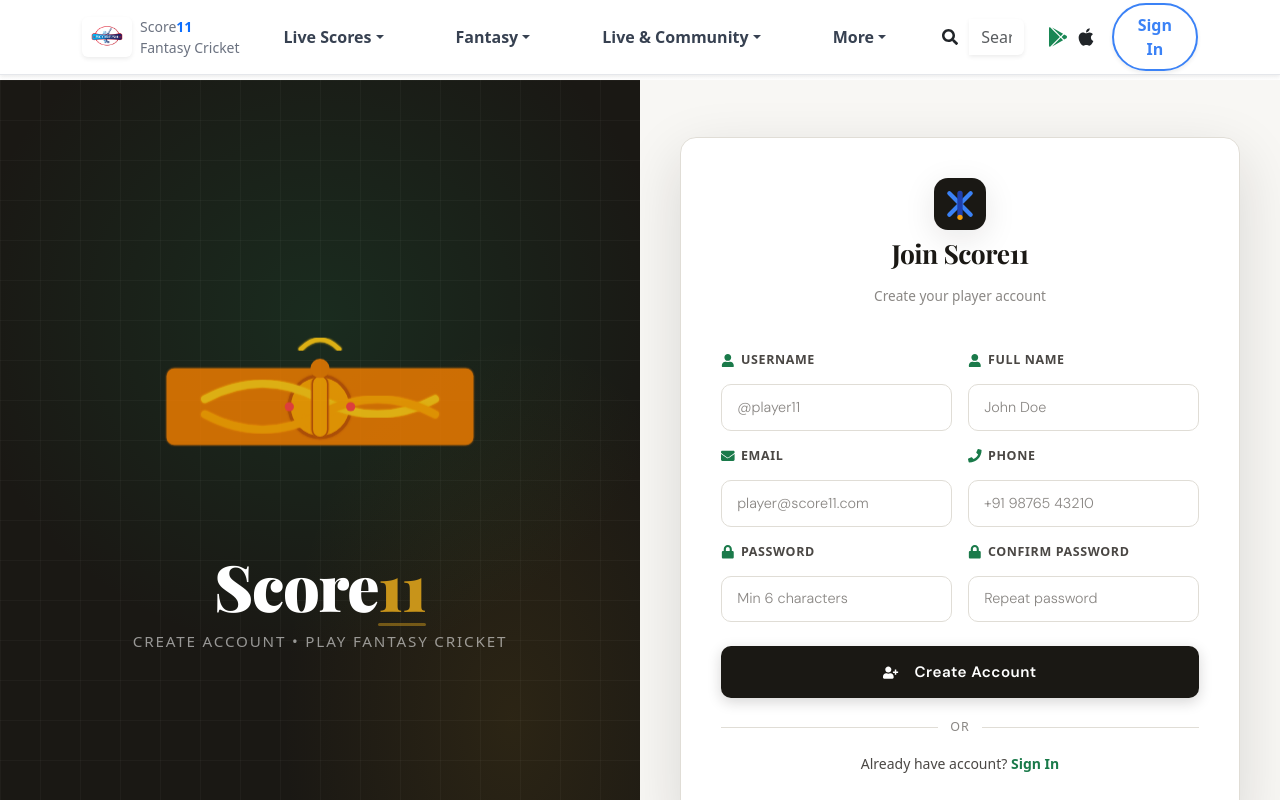
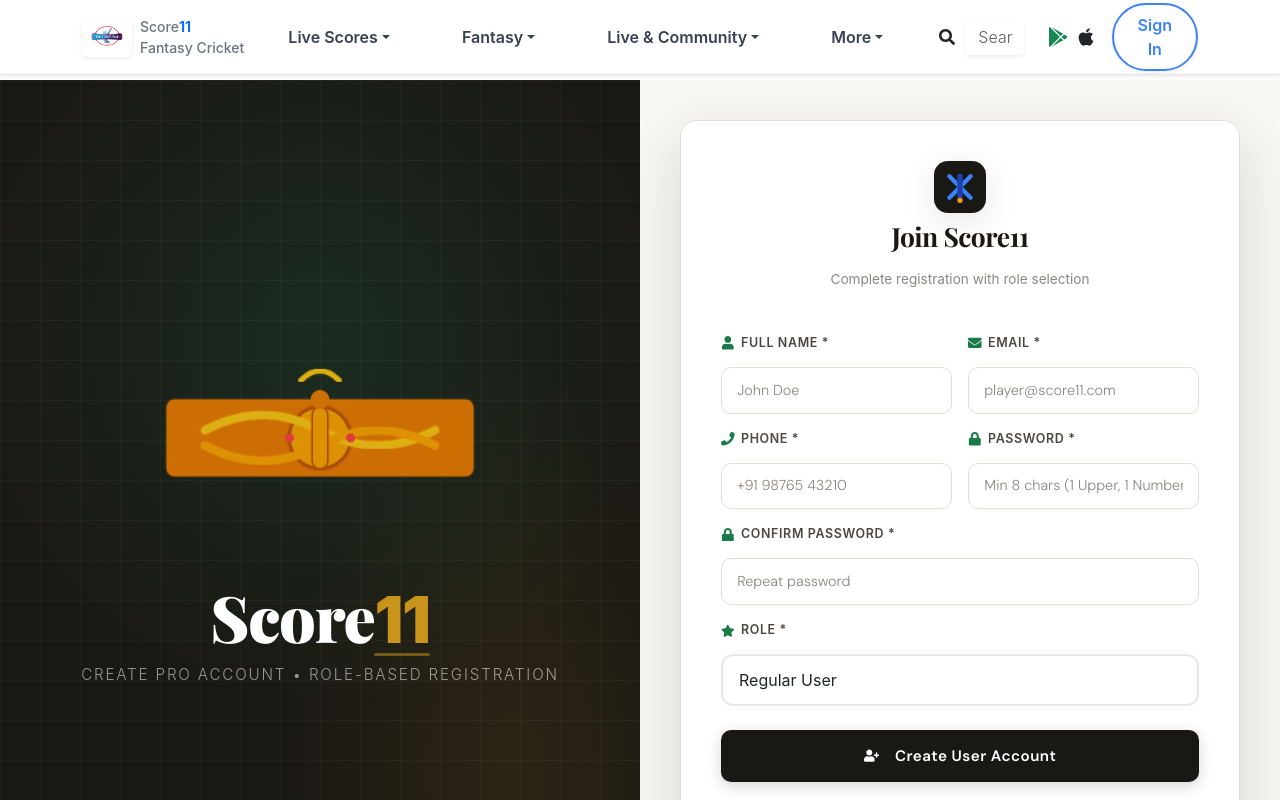
Before and after one commit to kumarmanish9/Score-11-User, a React (Vite) app: page /register in a window 1280 px wide. Shown: the top 800 px of the page. Built offline with nearby package versions, Linux system fonts and the light colour scheme.

Commit message:
latest push fixed

```diff
--- a/src/App.css
+++ b/src/App.css
@@ -1,3 +1,13 @@
+* {
+  margin: 0;
+  padding: 0;
+  box-sizing: border-box;
+  font-family: 'Inter', sans-serif;
+}
+
+html, body {
+  overflow-x: hidden;
+}
 .counter {
   font-size: 16px;
   padding: 5px 10px;
--- a/src/Pages/Register.jsx
+++ b/src/Pages/Register.jsx
@@ -2,17 +2,18 @@
 import { Link, useNavigate } from "react-router-dom";
 import "../Components/PagesCss/Register.css";
 import { registerUser } from "../Services/AuthServices";
-import { FaUser, FaEnvelope, FaPhone, FaLock, FaUserPlus } from "react-icons/fa";
+import { FaUser, FaEnvelope, FaPhone, FaLock, FaUserPlus, FaStar, FaShieldAlt } from "react-icons/fa";
 
 function Register() {
   const navigate = useNavigate();
   const [form, setForm] = useState({
-    username: "",
     name: "",
     email: "",
     phone: "",
     password: "",
-    confirmPassword: ""
+    confirmPassword: "",
+    role: "user",
+    isPro: false
   });
   const [loading, setLoading] = useState(false);
   const [error, setError] = useState("");
@@ -25,45 +26,93 @@
     setError("");
   };
 
+  const handleRoleChange = (e) => {
+    const newRole = e.target.value;
+    setForm({
+      ...form,
+      role: newRole,
+      isPro: newRole === "pro"
+    });
+  };
+
+  const handleProToggle = (e) => {
+    setForm({
+      ...form,
+      isPro: e.target.checked,
+      role: e.target.checked ? "pro" : "user"
+    });
+  };
+
+  const validateForm = () => {
+    if (!form.email || !form.email.toLowerCase().trim()) {
+      setError("Email is required");
+      return false;
+    }
+
+    // Email validation
+    const emailRegex = /^\w+([.-]?\w+)*@\w+([.-]?\w+)*(\.\w{2,3})+$/;
+    if (!emailRegex.test(form.email)) {
+      setError("Please enter a valid email");
+      return false;
+    }
+
+    // Phone validation
+    const phoneRegex = /^\+?[\d\s-]{10,}$/;
+    if (!phoneRegex.test(form.phone)) {
+      setError("Please enter a valid phone number (e.g., +91 9876543210)");
+      return false;
+    }
+
+    // Password strength
+    if (form.password.length < 8) {
+      setError("Password must be at least 8 characters");
+      return false;
+    }
+    if (!/(?=.*[A-Z])(?=.*\d)/.test(form.password)) {
+      setError("Password must contain at least one uppercase letter and one number");
+      return false;
+    }
+
+    if (form.password !== form.confirmPassword) {
+      setError("Passwords do not match");
+      return false;
+    }
+
+    if (!form.name?.trim()) {
+      setError("Name is required");
+      return false;
+    }
+
+    return true;
+  };
+
   const handleSubmit = async (e) => {
     e.preventDefault();
     setError("");
 
-    if (form.password !== form.confirmPassword) {
-      setError("Passwords do not match");
-      return;
-    }
-
-    if (form.password.length < 6) {
-      setError("Password must be at least 6 characters");
-      return;
-    }
-
-    // const payload = {
-    //   username: form.username,
-    //   fullName: form.name,
-    //   email: form.email,
-    //   phone: form.phone,
-    //   password: form.password
-    // };
+    if (!validateForm()) return;
 
     const payload = {
-      name: form.name,          // ✅ NOT fullName
-      email: form.email,
-      phone: form.phone,
-      password: form.password
+      name: form.name.trim(),
+      email: form.email.trim().toLowerCase(),
+      phone: form.phone.trim(),
+      password: form.password,
+      role: form.role
     };
 
-    // 👇 ADD THIS HERE
-    console.log("PHONE VALUE:", form.phone);
-    console.log("PAYLOAD:", payload);
+    console.log("Registration Payload:", payload);
 
     try {
       setLoading(true);
       const res = await registerUser(payload);
-      navigate("/login");
+
+      if (res.data?.accessToken) {
+        localStorage.setItem("token", res.data.accessToken);
+      }
+
+      navigate("/dashboard");
     } catch (error) {
-      const msg = error.response?.data?.message || "Registration Failed";
+      const msg = error.response?.data?.message || error.message || "Registration failed";
       setError(msg);
     } finally {
       setLoading(false);
@@ -104,7 +153,7 @@
           <h1 className="stadium-title">
             Score<span className="logo-highlight">11</span>
           </h1>
-          <p className="stadium-subtitle">Create Account • Play Fantasy Cricket</p>
+          <p className="stadium-subtitle">Create Pro Account • Role-Based Registration</p>
         </div>
       </div>
 
@@ -119,7 +168,7 @@
               </svg>
             </div>
             <h2>Join Score11</h2>
-            <p>Create your player account</p>
+            <p>Complete registration with role selection</p>
           </div>
 
           {error && <div className="alert alert-danger shadow-sm">{error}</div>}
@@ -129,21 +178,7 @@
               <div className="form-group">
                 <label className="form-label">
                   <FaUser className="label-icon" />
-                  Username
-                </label>
-                <input
-                  type="text"
-                  name="username"
-                  placeholder="@player11"
-                  value={form.username}
-                  onChange={handleChange}
-                  required
-                />
-              </div>
-              <div className="form-group">
-                <label className="form-label">
-                  <FaUser className="label-icon" />
-                  Full Name
+                  Full Name *
                 </label>
                 <input
                   type="text"
@@ -154,13 +189,10 @@
                   required
                 />
               </div>
-            </div>
-
-            <div className="form-row">
               <div className="form-group">
                 <label className="form-label">
                   <FaEnvelope className="label-icon" />
-                  Email
+                  Email *
                 </label>
                 <input
                   type="email"
@@ -171,10 +203,13 @@
                   required
                 />
               </div>
+            </div>
+
+            <div className="form-row">
               <div className="form-group">
                 <label className="form-label">
                   <FaPhone className="label-icon" />
-                  Phone
+                  Phone *
                 </label>
                 <input
                   type="tel"
@@ -185,28 +220,27 @@
                   required
                 />
               </div>
-            </div>
-
-            <div className="form-row">
               <div className="form-group">
                 <label className="form-label">
                   <FaLock className="label-icon" />
-                  Password
+                  Password *
                 </label>
                 <input
                   type="password"
                   name="password"
-                  placeholder="Min 6 characters"
+                  placeholder="Min 8 chars (1 Upper, 1 Number)"
                   value={form.password}
                   onChange={handleChange}
                   required
-                  minLength="6"
+                  minLength="8"
                 />
               </div>
+            </div>
+
             <div className="form-group">
               <label className="form-label">
                 <FaLock className="label-icon" />
-                  Confirm Password
+                Confirm Password *
               </label>
               <input
                 type="password"
@@ -217,18 +251,41 @@
                 required
               />
             </div>
+
+            <div className="form-group">
+              <label className="form-label">
+                <FaStar className="label-icon" />
+                Role *
+              </label>
+              <select name="role" value={form.role} onChange={handleRoleChange} className="form-select" required>
+                <option value="user">Regular User</option>
+                <option value="player">Player</option>
+                <option value="scorer">Scorer</option>
+                <option value="pro">Pro Scorer</option>
+              </select>
             </div>
+
+            {form.isPro && (
+              <div className="pro-section">
+                <label className="pro-checkbox">
+                  <FaShieldAlt className="pro-icon" /> Pro Account - Admin verification required
+                </label>
+                <p className="pro-disclaimer small">
+                  Pro accounts enable live scoring. Verification takes 24-48 hours.
+                </p>
+              </div>
+            )}
 
             <button type="submit" disabled={loading} className="btn-cricket">
               {loading ? (
                 <>
-                  <span className="spinner-border spinner-border-sm me-2"></span>
+                  <span className="spinner-border spinner-border-sm me-2" />
                   Creating Account...
                 </>
               ) : (
                 <>
                   <FaUserPlus className="me-2" />
-                  Create Account
+                  Create {form.role === 'pro' ? 'Pro ' : ''}{form.role.charAt(0).toUpperCase() + form.role.slice(1)} Account
                 </>
               )}
             </button>
@@ -239,14 +296,52 @@
               <span>or</span>
             </div>
             <p>
-              Already have account?{" "}
-              <Link to="/login" className="highlight-link">
-                Sign In
-              </Link>
+              Already have account? <Link to="/login" className="highlight-link">Sign In</Link>
             </p>
           </div>
         </div>
       </div>
+
+      <style jsx>{`
+        .pro-section {
+          background: linear-gradient(135deg, #fbbf24, #f59e0b);
+          padding: 12px;
+          border-radius: 12px;
+          margin: 12px 0;
+          border-left: 4px solid #d97706;
+        }
+        .pro-checkbox {
+          display: flex;
+          align-items: center;
+          font-weight: 600;
+          color: #b45309;
+        }
+        .pro-icon {
+          margin-right: 8px;
+          color: #dc2626;
+        }
+        .pro-disclaimer {
+          font-size: 0.85rem;
+          color: #92400e;
+          margin: 4px 0 0 0;
+          font-style: italic;
+        }
+        .form-select {
+          width: 100%;
+          padding: 12px 16px;
+          border: 2px solid #e5e7eb;
+          border-radius: 12px;
+          background: white;
+          font-size: 1rem;
+          transition: all 0.2s;
+        }
+        .form-select:focus {
+          outline: none;
+          border-color: #3b82f6;
+          box-shadow: 0 0 0 3px rgba(59, 130, 246, 0.1);
+        }
+        .small { font-size: 0.8rem; }
+      `}</style>
     </div>
   );
 }
--- a/src/index.css
+++ b/src/index.css
@@ -0,0 +1,10 @@
+* {
+  margin: 0;
+  padding: 0;
+  box-sizing: border-box;
+  font-family: 'Inter', sans-serif;
+}
+
+html, body {
+  overflow-x: hidden;
+}
```
Lines whose indentation alone changed are shown as unchanged.
